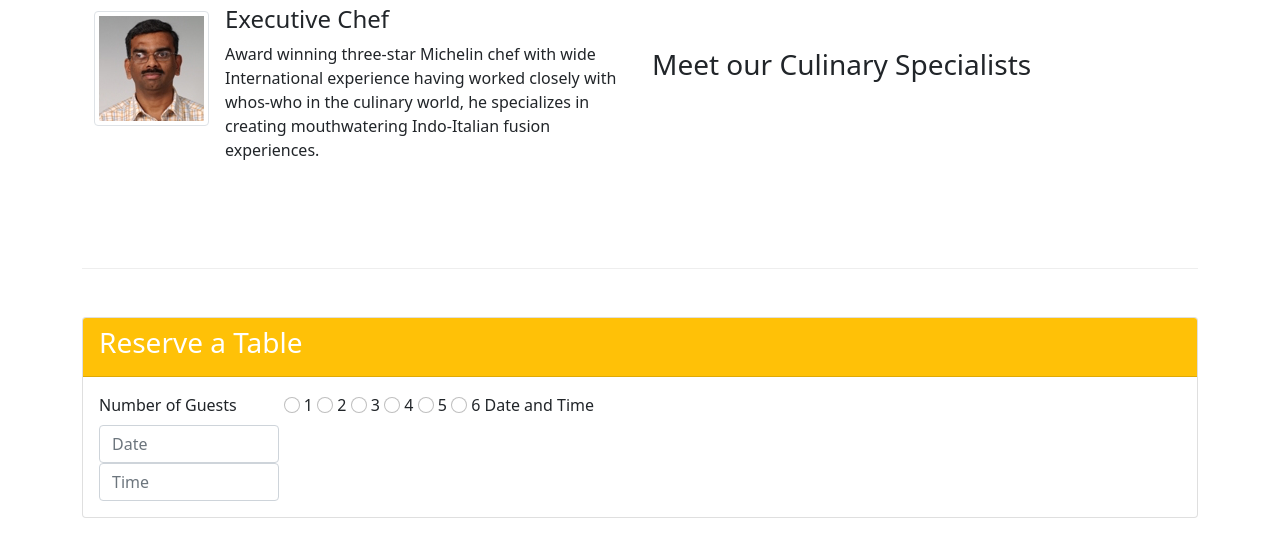
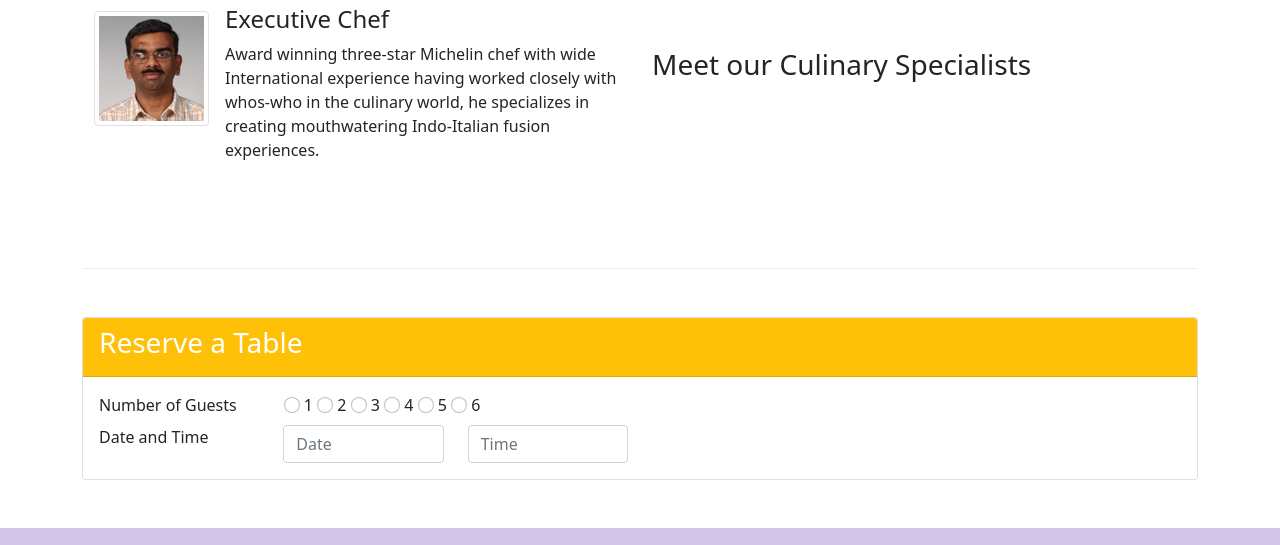
Before and after one commit to sora-k46/WebSandbox, a website: page fullstack_by_U_hongkong/index.html in a window 1280 px wide. Shown: the part 1265-1810 px from the top of the page. Drawn offline with nearby package versions, Linux system fonts and the light colour scheme.

Commit message:
add into row

```diff
--- a/fullstack_by_U_hongkong/index.html
+++ b/fullstack_by_U_hongkong/index.html
@@ -112,6 +112,7 @@
             </div>
             <div class="card-body">
                 <form action="">
+                    <div class="">
                         <label for="guestnum" class="form-label col-sm-2">Number of Guests</label>
 
                         <input type="radio" value="1" name="guestnum" class="form-check-input">
@@ -131,6 +132,8 @@
 
                         <input type="radio" value="6" name="guestnum" class="form-check-input">
                         <label for="six" class="form-check-label">6</label>
+                    </div>
+                    <div class="row">
                         <label for="datetime" class="form-label col-sm-2">Date and Time</label>
                         <div class="col-sm-2">
                             <input type="text" class="form-control" placeholder="Date">
```
